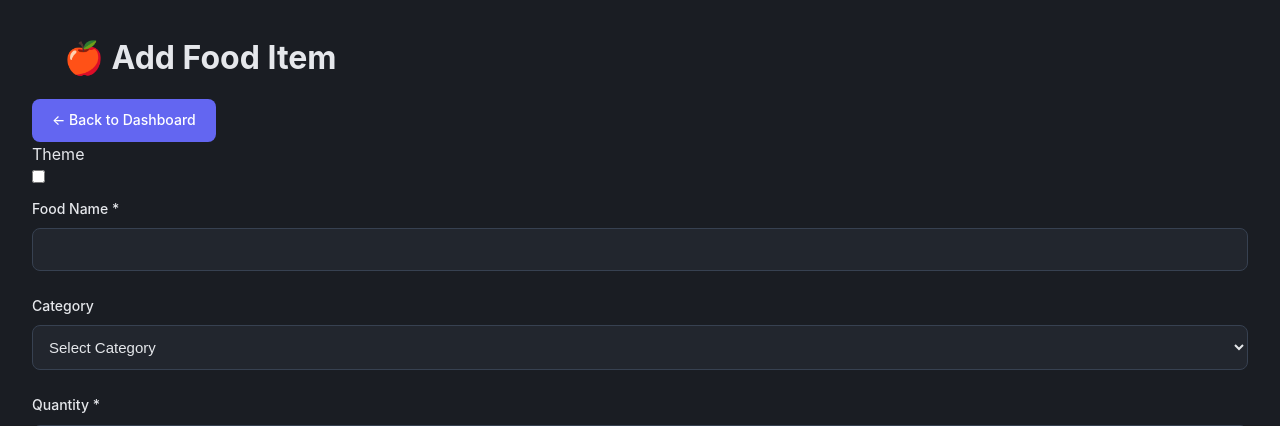
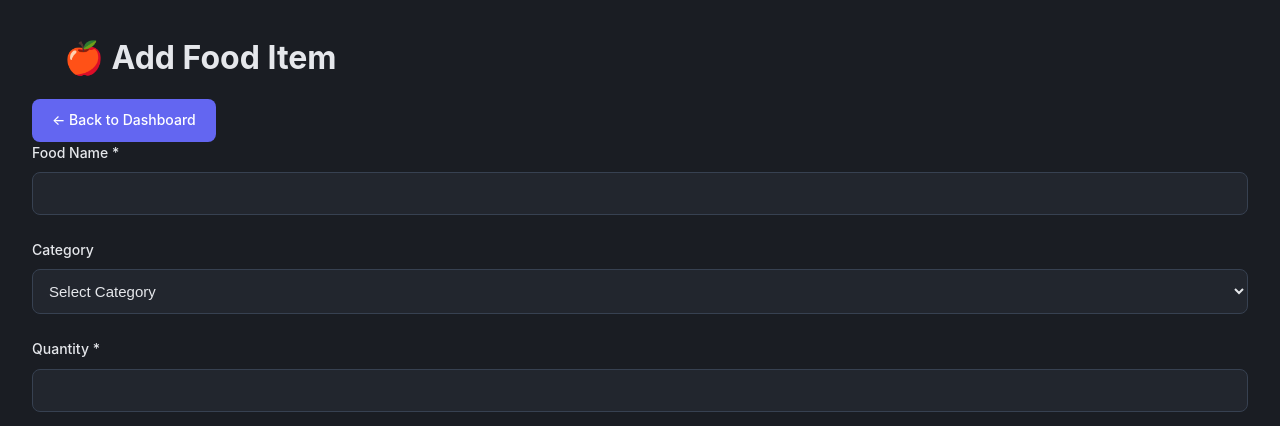
Before and after one commit to jrwoodman/food-inventory-db, a PHP site: template src/views/add_food.php in a window 1280 px wide. Shown: the top 426 px of the page. Run offline with PHP 8.4, Linux system fonts and the light colour scheme; the template is opened without the code that fills it, so the values that code supplies are empty.

Commit message:
Remove theme toggle - dark theme is now permanent

```diff
--- a/src/views/add_food.php
+++ b/src/views/add_food.php
@@ -18,13 +18,6 @@
                 <nav>
                     <a href="index.php?action=dashboard" class="btn btn-primary">← Back to Dashboard</a>
                 </nav>
-                <div class="theme-toggle">
-                    <span class="theme-toggle-label">Theme</span>
-                    <label class="theme-switch">
-                        <input type="checkbox" id="theme-toggle">
-                        <span class="theme-slider"></span>
-                    </label>
-                </div>
             </div>
         </header>
 
```
Also changed, not shown: src/views/add_ingredient.php (+0 -7 lines), src/views/add_store.php (+0 -7 lines), src/views/manage_stores.php (+0 -7 lines), src/views/users/index.php (+0 -7 lines).
